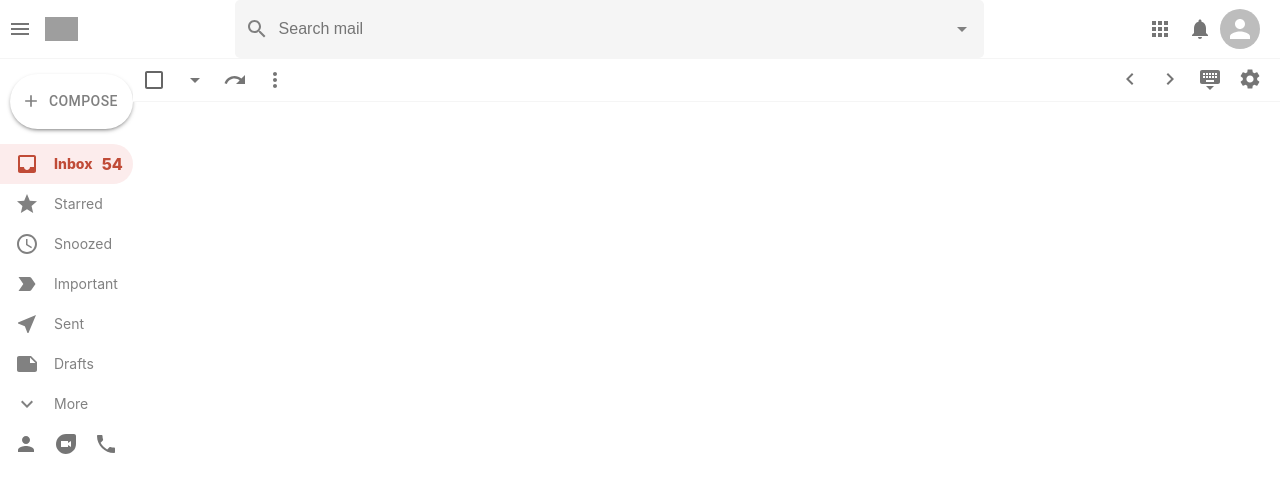
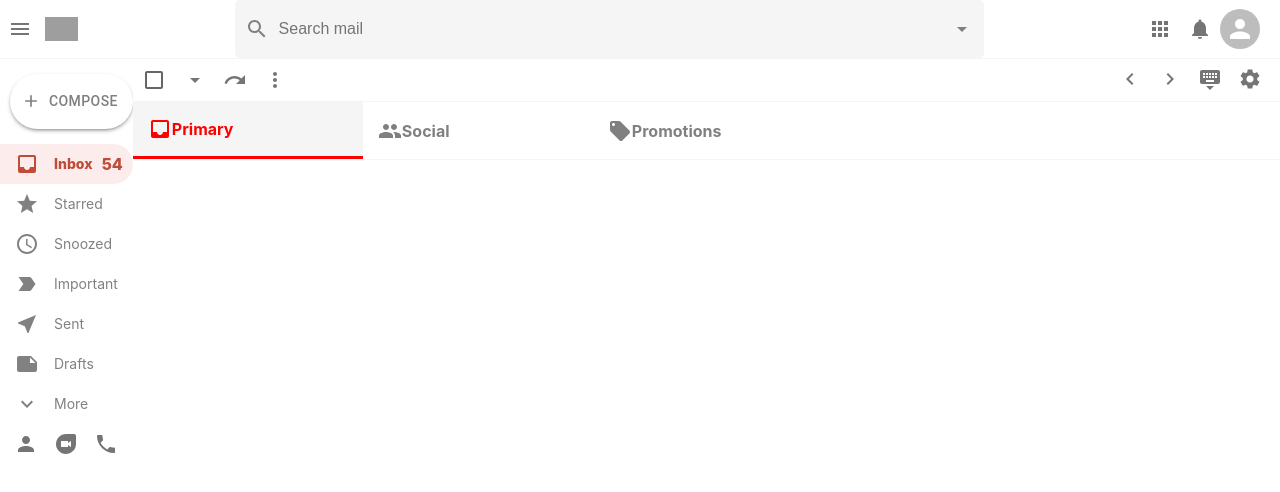
Before and after one commit to prattparedes/gmail-clone-yt, a React (Create React App) app: page / in a window 1280 px wide. Shown: the top 492 px of the page. Built offline with nearby package versions, Linux system fonts and the light colour scheme; grey boxes are pictures that could not be loaded.

Commit message:
section hover effect to add

```diff
--- a/src/components/EmailList.css
+++ b/src/components/EmailList.css
@@ -13,3 +13,12 @@
     z-index: 999;
     padding-right: 10px;
 }
+
+.emailList__sections {
+    position:sticky;
+    top: 0;
+    display: flex;
+    border-bottom: 1px solid whitesmoke;
+    background-color: white;
+    z-index: 999;
+}
--- /dev/null
+++ b/src/components/Section.css
@@ -0,0 +1,15 @@
+.section {
+    display: flex;
+    align-items: center;
+    border-bottom-width: 2px;
+    padding: 15px;
+    min-width: 200px;
+    cursor:pointer;
+    color: gray;
+    border-width: 0 !important;
+}
+
+.section--selected {
+    background-color: whitesmoke;
+    border-width: 3px !important;
+}
--- a/src/components/Section.jsx
+++ b/src/components/Section.jsx
@@ -1,9 +1,15 @@
 import React from 'react'
+import './Section.css'
 
-function Section({ Icon, title, color, }) {
+function Section({ Icon, title, color, selected }) {
   return (
-    <div className='section'>
-
+    <div className={`section ${selected && "section--selected"}`}
+    style={{
+        borderBottom: `3px solid ${color}`,
+        color: `${selected && color}`,
+    }}>
+        <Icon />
+        <h4>{title}</h4>
     </div>
   )
 }
```
